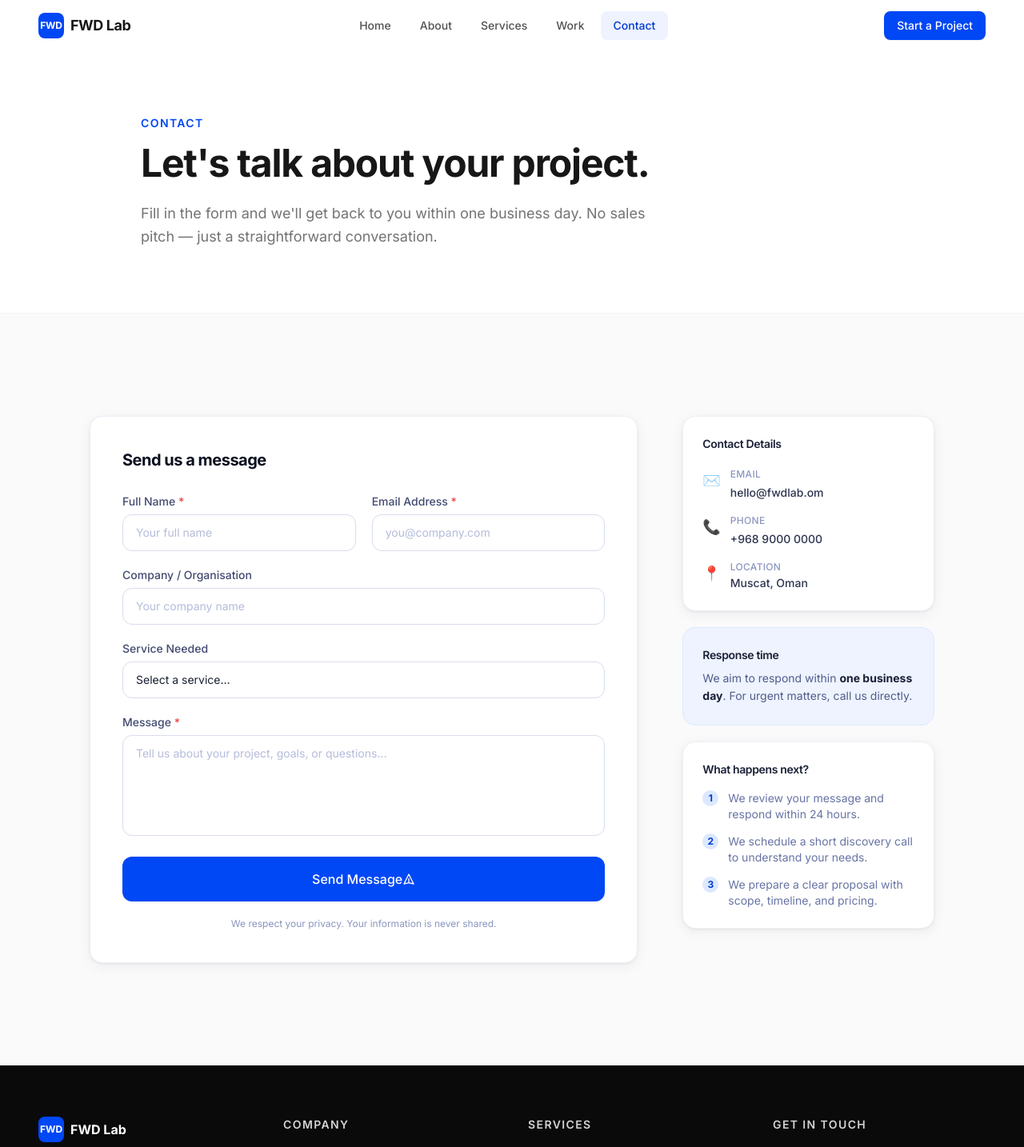
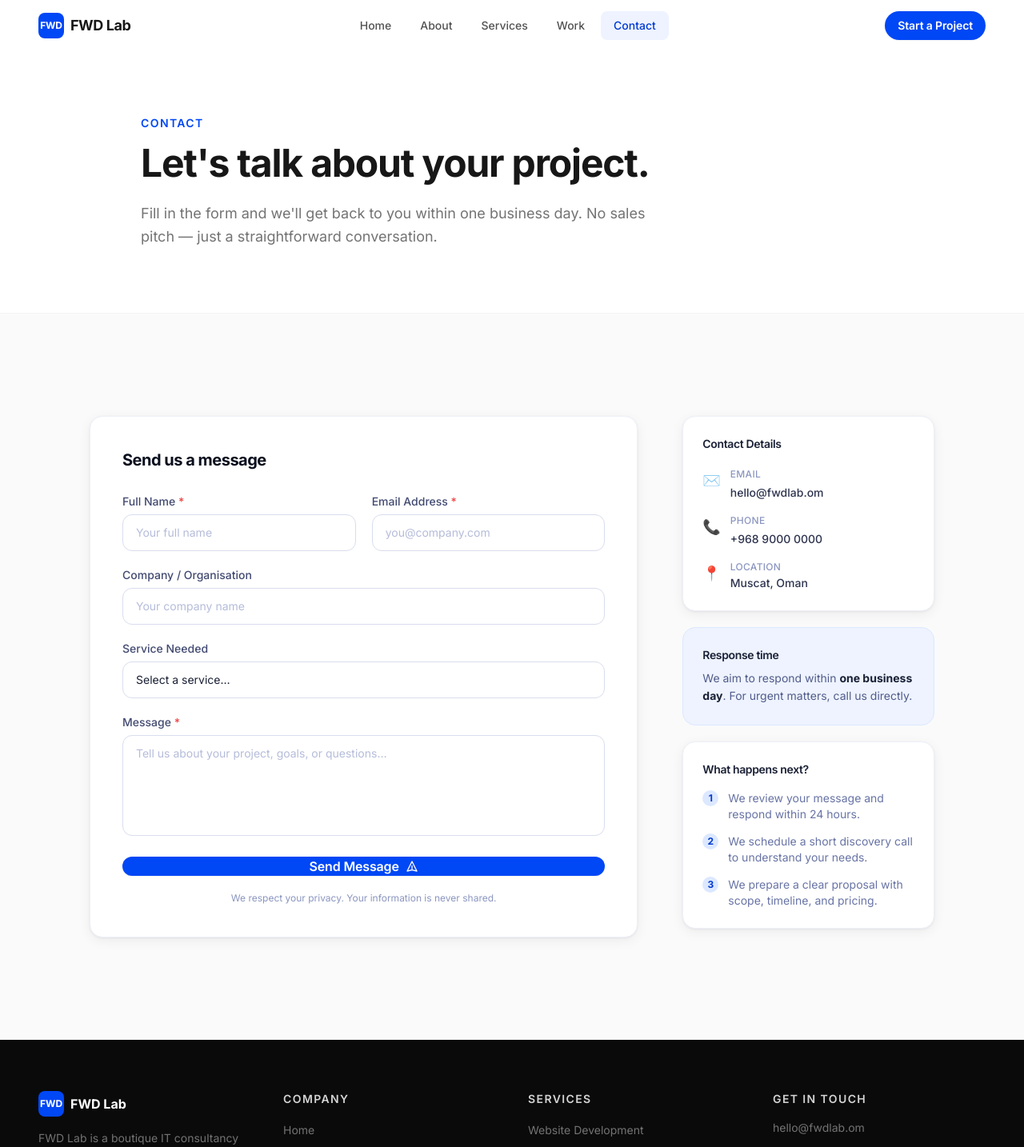
Before and after one commit to fatma-arch-lab/fwd-lab, a Next.js app: page /contact in a window 1280 px wide. Shown: the top 1434 px of the page at 80% size. Built offline with nearby package versions, Linux system fonts and the light colour scheme.

Commit message:
design: src/components/ui/Button.tsx

```diff
--- a/src/components/ui/Button.tsx
+++ b/src/components/ui/Button.tsx
@@ -1,60 +1,62 @@
 import Link from "next/link";
 import { cn } from "@/lib/utils";
 
-type Variant = "primary" | "secondary" | "ghost";
-type Size = "sm" | "md" | "lg";
+type Variant = "primary" | "secondary" | "ghost" | "dark";
+type Size    = "sm" | "md" | "lg";
 
 interface ButtonProps {
-  variant?: Variant;
-  size?: Size;
-  href?: string;
+  variant?:  Variant;
+  size?:     Size;
+  href?:     string;
   className?: string;
-  children: React.ReactNode;
-  onClick?: () => void;
-  type?: "button" | "submit" | "reset";
+  children:  React.ReactNode;
+  onClick?:  () => void;
+  type?:     "button" | "submit" | "reset";
   disabled?: boolean;
 }
 
 const variantStyles: Record<Variant, string> = {
   primary:
-    "bg-brand-600 text-white hover:bg-brand-700 shadow-sm hover:shadow-md",
+    "bg-brand-600 text-white hover:bg-brand-700 shadow-sm hover:shadow-md active:scale-[0.98]",
   secondary:
-    "bg-white text-brand-700 border border-brand-200 hover:border-brand-400 hover:bg-brand-50",
+    "bg-white text-ink-800 border border-ink-200 hover:border-ink-300 hover:bg-ink-50 active:scale-[0.98]",
   ghost:
-    "text-neutral-700 hover:text-brand-600 hover:bg-neutral-100",
+    "text-ink-700 hover:text-brand-600 hover:bg-ink-100 active:scale-[0.98]",
+  dark:
+    "bg-white/10 text-white border border-white/20 hover:bg-white/20 backdrop-blur-sm active:scale-[0.98]",
 };
 
 const sizeStyles: Record<Size, string> = {
-  sm: "px-4 py-2 text-sm rounded-lg",
-  md: "px-6 py-3 text-sm rounded-xl",
-  lg: "px-8 py-4 text-base rounded-xl",
+  sm: "h-9  px-4   text-sm  rounded-full gap-1.5",
+  md: "h-11 px-6   text-sm  rounded-full gap-2",
+  lg: "h-13 px-8   text-base rounded-full gap-2",
 };
 
 export function Button({
-  variant = "primary",
-  size = "md",
+  variant  = "primary",
+  size     = "md",
   href,
   className,
   children,
   onClick,
-  type = "button",
+  type     = "button",
   disabled,
 }: ButtonProps) {
-  const base =
-    "inline-flex items-center justify-center font-medium transition-all duration-200 focus-visible:outline focus-visible:outline-2 focus-visible:outline-offset-2 focus-visible:outline-brand-500 disabled:opacity-50 disabled:cursor-not-allowed";
-
-  const classes = cn(base, variantStyles[variant], sizeStyles[size], className);
+  const base = cn(
+    "inline-flex items-center justify-center font-semibold tracking-[-0.01em] transition-all duration-200",
+    "focus-visible:outline-none focus-visible:ring-2 focus-visible:ring-brand-500 focus-visible:ring-offset-2",
+    "disabled:opacity-50 disabled:cursor-not-allowed disabled:pointer-events-none",
+    variantStyles[variant],
+    sizeStyles[size],
+    className
+  );
 
   if (href) {
-    return (
-      <Link href={href} className={classes}>
-        {children}
-      </Link>
-    );
+    return <Link href={href} className={base}>{children}</Link>;
   }
 
   return (
-    <button type={type} onClick={onClick} disabled={disabled} className={classes}>
+    <button type={type} onClick={onClick} disabled={disabled} className={base}>
       {children}
     </button>
   );
```
